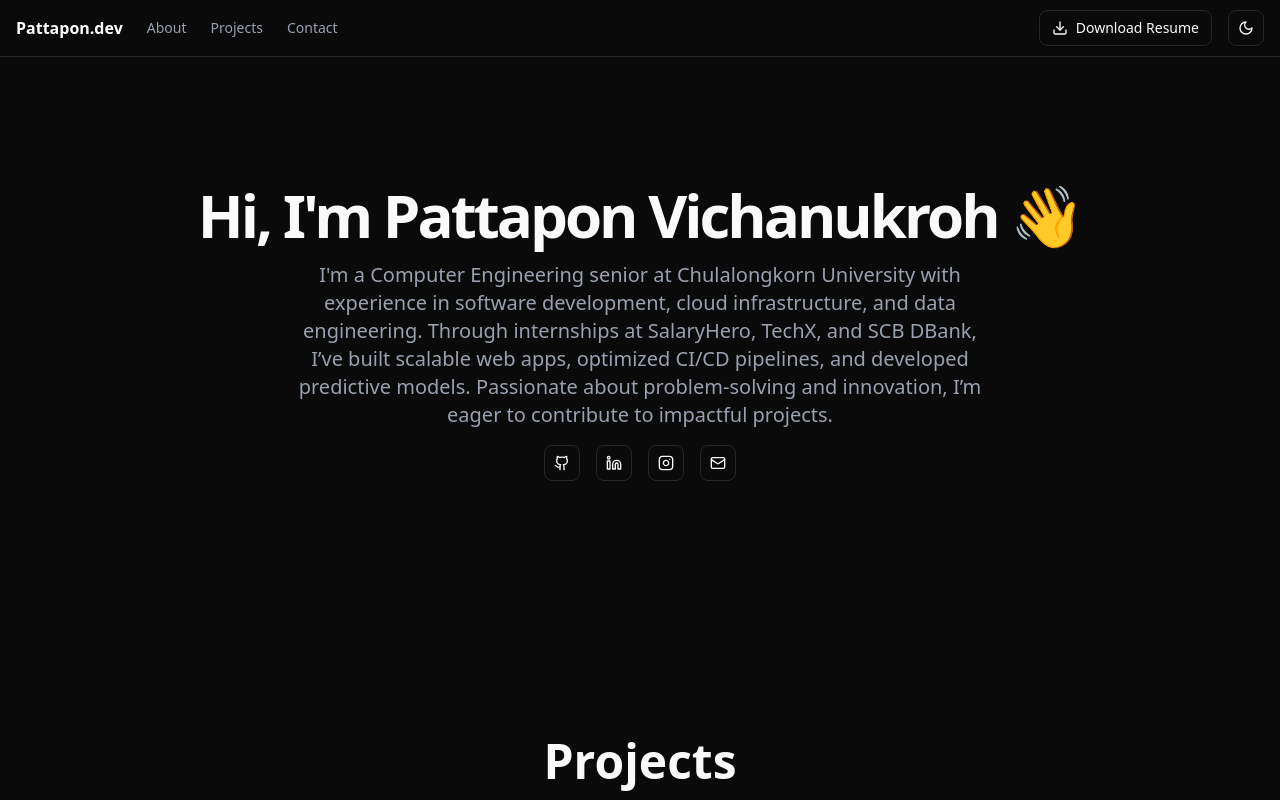
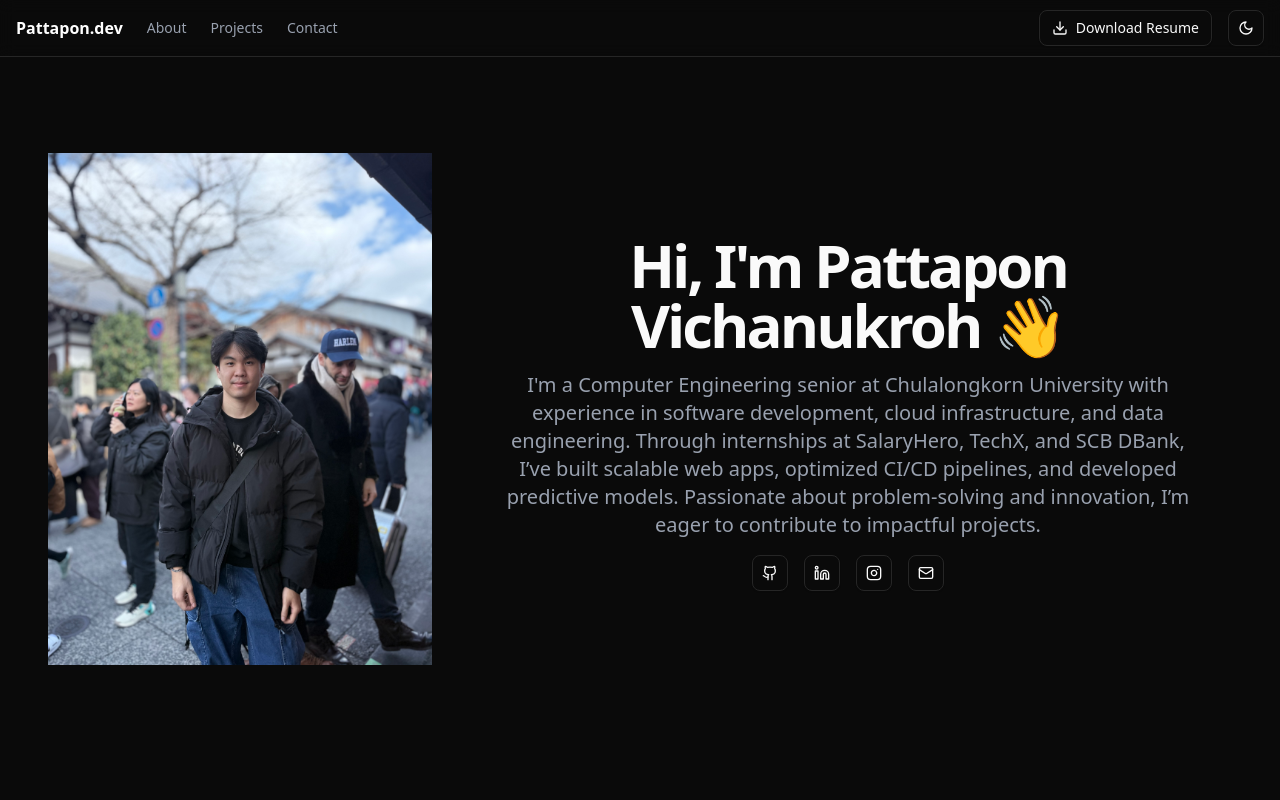
Before and after one commit to codingManatee/portfolio-project, a React (Vite) app in the folder frontend/: page / in a window 1280 px wide. Shown: the top 800 px of the page. Built offline with nearby package versions, Linux system fonts and the light colour scheme.

Commit message:
feat: add picture

```diff
--- a/frontend/src/pages/HomePage.tsx
+++ b/frontend/src/pages/HomePage.tsx
@@ -10,18 +10,23 @@ const HomePage = () => {
       <Header />
 
       <main>
-        <section id="about" className="px-12 py-12 md:py-24 lg:py-32">
-          <div className="text-center space-y-4">
+        <section id="about" className="px-6 sm:px-12 py-6 sm:py-8 md:py-24">
+          <div className="place-content-center flex flex-col items-center space-y-2 lg:flex-row space-x-0 lg:space-x-8">
+            <div className="max-w-sm">
+              <img src="profile-pic.jpg" alt="profile-image" />
+            </div>
+            <div className="place-content-center text-center space-y-3.5 lg:space-y-4  ">
               <h1 className="text-3xl font-bold tracking-tighter sm:text-4xl md:text-5xl lg:text-6xl/none">
                 Hi, I'm Pattapon Vichanukroh 👋
               </h1>
-            <p className="text-sm mx-auto max-w-[700px] text-gray-500 sm:text-based md:text-lg lg:text-xl dark:text-gray-400">
-              I'm a Computer Engineering senior at Chulalongkorn University with
-              experience in software development, cloud infrastructure, and data
-              engineering. Through internships at SalaryHero, TechX, and SCB
-              DBank, I’ve built scalable web apps, optimized CI/CD pipelines,
-              and developed predictive models. Passionate about problem-solving
-              and innovation, I’m eager to contribute to impactful projects.
+              <p className="text-sm mx-auto  text-gray-500 max-w-[700px] sm:text-based md:text-lg lg:text-xl dark:text-gray-400">
+                I'm a Computer Engineering senior at Chulalongkorn University
+                with experience in software development, cloud infrastructure,
+                and data engineering. Through internships at SalaryHero, TechX,
+                and SCB DBank, I’ve built scalable web apps, optimized CI/CD
+                pipelines, and developed predictive models. Passionate about
+                problem-solving and innovation, I’m eager to contribute to
+                impactful projects.
               </p>
 
               <div className="space-x-4">
@@ -52,6 +57,7 @@ const HomePage = () => {
                     <span className="sr-only">Email</span>
                   </Button>
                 </Link>
+              </div>
             </div>
           </div>
         </section>
```
Also changed, not shown: frontend/public/profile-pic.jpg (added). Lines whose indentation alone changed are shown as unchanged.
